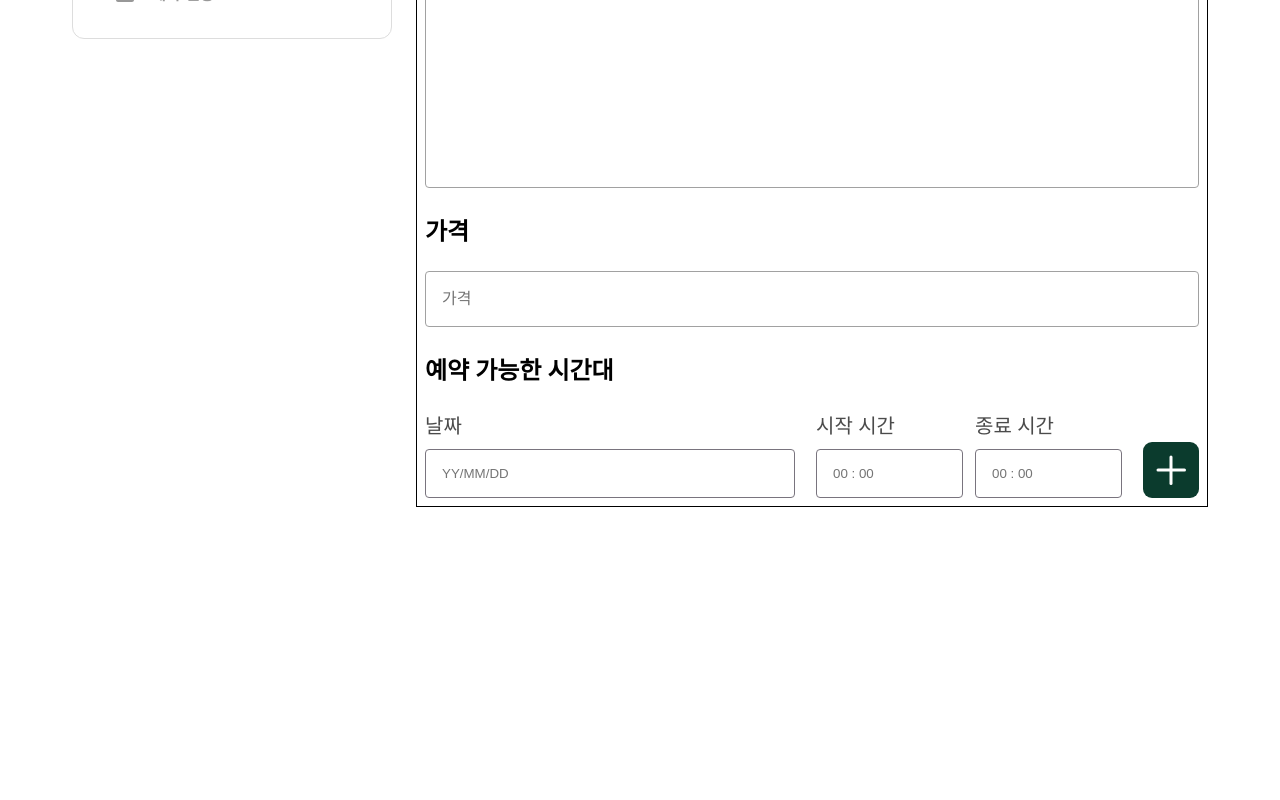
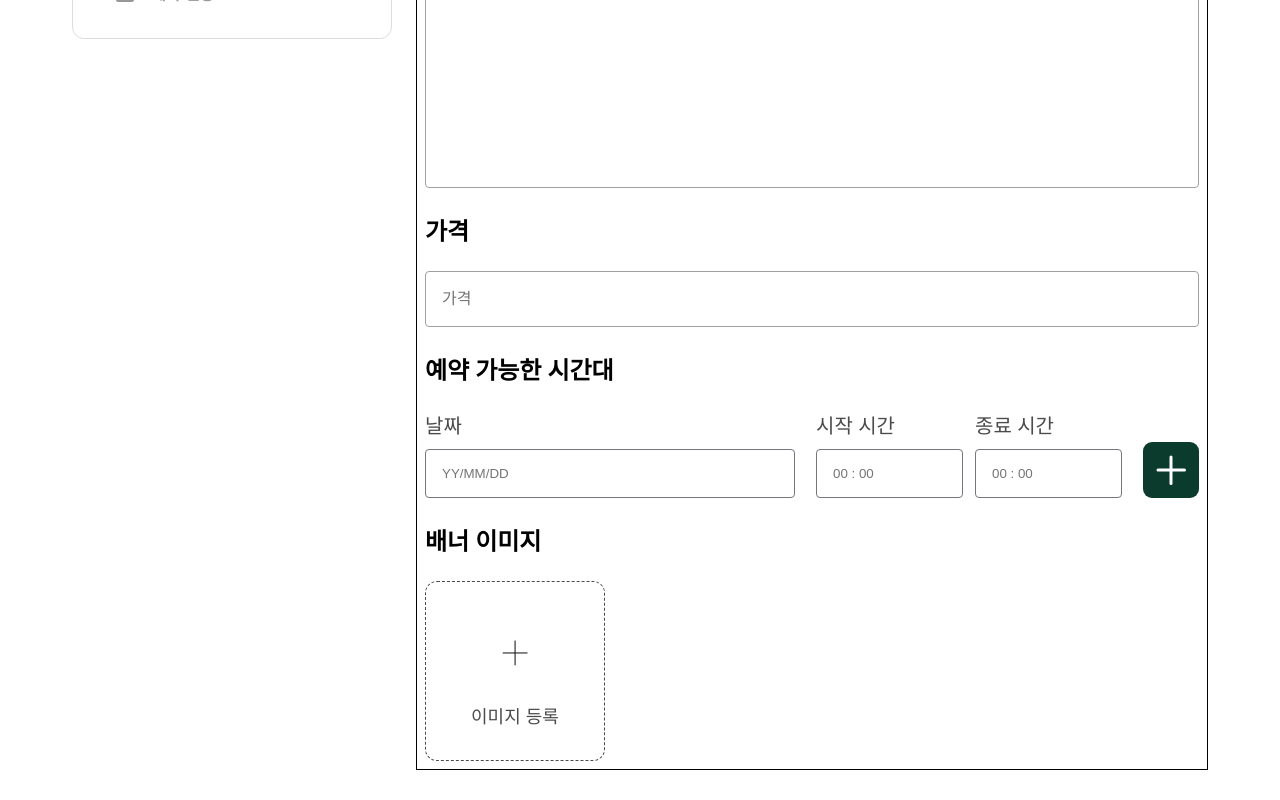
Before and after one commit to codeit-sprint-10/globalNomard, a Next.js app: page /my/register in a window 1280 px wide. Shown: the part 535-1335 px from the top of the page. Before the commit the page ends 1114 px from the top, so only its background shows below. Built offline with nearby package versions, Linux system fonts and the light colour scheme; a web font is replaced by a local one.

Commit message:
feat: 체험 등록 페이지 완성

```diff
--- a/app/(user)/_components/FileInput/FileInput.tsx
+++ /dev/null
@@ -1,5 +0,0 @@
-function FileInput() {
-  return <div>안녕하세요</div>;
-}
-
-export default FileInput;
--- /dev/null
+++ b/app/(user)/_components/Upload/Upload.tsx
@@ -0,0 +1,65 @@
+import COLORS from '@/_styles/colors';
+import Image from 'next/image';
+import styled from 'styled-components';
+
+interface Props {
+  onChange: (e: React.ChangeEvent<HTMLInputElement>) => void;
+  uploadImage: string;
+}
+
+function Upload({ onChange, uploadImage }: Props) {
+  return (
+    <Container>
+      <Label htmlFor="file">
+        <LabelPlus>+</LabelPlus>
+        <LabelText>{uploadImage ? '이미지 변경' : '이미지 등록'}</LabelText>
+      </Label>
+      <Input type="file" name="file" id="file" onChange={onChange} />
+      {uploadImage && (
+        <StyledImage src={uploadImage} width={180} height={180} alt="Image" />
+      )}
+    </Container>
+  );
+}
+
+export default Upload;
+
+const Container = styled.div`
+  display: flex;
+  gap: 2.4rem;
+`;
+
+const Label = styled.label`
+  display: flex;
+  width: 18rem;
+  height: 18rem;
+  flex-direction: column;
+  justify-content: center;
+  align-items: center;
+  border: 1px dashed ${COLORS.GRAY80};
+  border-radius: 1.2rem;
+  gap: 2rem;
+`;
+
+const LabelPlus = styled.div`
+  font-size: 6rem;
+  font-weight: 100;
+  color: ${COLORS.GRAY80};
+`;
+
+const LabelText = styled.div`
+  font-size: 1.8rem;
+  font-style: normal;
+  font-weight: 400;
+  line-height: 2.6rem;
+  color: ${COLORS.GRAY80};
+`;
+const Input = styled.input`
+  display: none;
+`;
+const StyledImage = styled(Image)`
+  width: 18rem;
+  height: 18rem;
+  object-fit: fill;
+  border-radius: 2.4rem;
+`;
--- a/app/(user)/_components/UseInput/UseInput.tsx
+++ b/app/(user)/_components/UseInput/UseInput.tsx
@@ -1,12 +1,12 @@
-import { useController, UseControllerProps } from 'react-hook-form';
+import { useController, UseControllerProps, Control } from 'react-hook-form';
 import styled from 'styled-components';
 import COLORS from '@/_styles/colors';
-
-type FormValues = { [key: string]: string };
+import { FormValues } from '@/(user)/my/register/page';
 
 interface Props extends UseControllerProps<FormValues> {
   type?: 'text' | 'number' | 'textArea';
   placeholder: string;
+  control: Control<FormValues>;
 }
 
 function UseInput({ type, placeholder, name, control, ...rest }: Props) {
--- a/app/(user)/_components/UseSelect/UseSelect.tsx
+++ b/app/(user)/_components/UseSelect/UseSelect.tsx
@@ -1,8 +1,7 @@
+import { FormValues } from '@/(user)/my/register/page';
 import COLORS from '@/_styles/colors';
 import { useController, UseControllerProps } from 'react-hook-form';
 import { styled } from 'styled-components';
-
-type FormValues = { [key: string]: string };
 
 interface Props extends UseControllerProps<FormValues> {}
 
--- a/app/(user)/my/register/page.tsx
+++ b/app/(user)/my/register/page.tsx
@@ -10,29 +10,49 @@ import UseSelect from '@/(user)/_components/UseSelect/UseSelect';
 import DatePick, { DateType } from '@/(user)/_components/DatePick/DatePick';
 import { useState } from 'react';
 import COLORS from '@/_styles/colors';
+import Upload from '@/(user)/_components/Upload/Upload';
+import { Activities, Schedule } from '@/_api/activities/activities.types';
+import { CreateActivities } from '@/_api/activities/createActivities';
 
-type FormValues = {
-  [key: string]: string;
+export type FormValues = {
+  title: string;
+  category?: string;
+  description: string;
+  price: number;
+  bannerImageUrl?: string;
 };
-
-interface DateTypes {
-  date: string;
-  startTime: string | undefined;
-  endTime: string | undefined;
-}
 
 function Page() {
   //datePicker value state 초기값 빈배열
-  const [reservation, setReservation] = useState<DateTypes[]>([]);
+  const [reservation, setReservation] = useState<Schedule[]>([]);
+  const [bannerImg, setBannerImg] = useState<string>('');
 
   const { control, handleSubmit, formState } = useForm<FormValues>({
     mode: 'onChange',
   });
 
-  const onSubmit = (data: FormValues) => {
+  const onSubmit = async (data: FormValues) => {
     //DatePicker 데이터를 가져옴
     //API를 연결하여 데이터 전송
-    console.log(data);
+    const { category, description, price, title } = data;
+
+    const reqBody: Activities = {
+      title,
+      category: category || '',
+      description,
+      price,
+      address: '서울특별시 강남구 테헤란로 427',
+      schedules: reservation,
+      bannerImageUrl: bannerImg || '',
+    };
+    console.log(reqBody);
+    await CreateActivities(reqBody);
+  };
+
+  const onRemove = (date: string) => {
+    setReservation(
+      reservation.filter((reservation) => reservation.date !== date),
+    );
   };
 
   const handleDatePickSubmit = (data: DateType) => {
@@ -43,21 +63,27 @@ function Page() {
     const dateValue = `${year}-${month}-${date}`;
     const startTime = data.startTime?.toString().substring(16, 21);
     const endTime = data.endTime?.toString().substring(16, 21);
-    const dates = [
-      {
-        date: dateValue,
-        startTime,
-        endTime,
-      },
-    ];
-    // console.log(dateForm);
-    // console.log(startTime?.substring(16, 21));
-    // console.log(endTime?.substring(16, 21));
+    const dates: Schedule = {
+      times: [
+        {
+          startTime: startTime || '',
+          endTime: endTime || '',
+        },
+      ],
+      date: dateValue,
+    };
+
     setReservation(reservation.concat(dates));
     //state 관리
   };
 
-  console.log(reservation);
+  const handleFilePickSubmit = (e: React.ChangeEvent<HTMLInputElement>) => {
+    if (e.target.files !== null) {
+      const file = e.target.files[0];
+      const imageUrl = URL.createObjectURL(file);
+      setBannerImg(imageUrl);
+    }
+  };
 
   return (
     <form onSubmit={handleSubmit(onSubmit)}>
@@ -98,16 +124,22 @@ function Page() {
         <Text $normalType={TextType.Pre8} text="예약 가능한 시간대" />
         <DatePick onClick={handleDatePickSubmit} />
         {reservation &&
-          reservation.map((reservations) => (
+          reservation.map(({ times, date }, idx) => (
             <ReservationContainer>
-              <ReservationDate>{reservations.date}</ReservationDate>
+              <ReservationDate>{date}</ReservationDate>
               <TimeContainer>
-                <ReservationTime>{reservations.startTime}</ReservationTime>
-                <ReservationTime>{reservations.endTime}</ReservationTime>
+                <ReservationTime>{times?.[idx]?.startTime}</ReservationTime>
+                <ReservationTime>{times?.[idx]?.endTime}</ReservationTime>
               </TimeContainer>
-              <Button.Add style="minus" type="button"></Button.Add>
+              <Button.Add
+                style="minus"
+                type="button"
+                onClick={() => onRemove(date)}
+              ></Button.Add>
             </ReservationContainer>
           ))}
+        <Text $normalType={TextType.Pre8} text="배너 이미지" />
+        <Upload onChange={handleFilePickSubmit} uploadImage={bannerImg} />
       </Wrapper>
     </form>
   );
--- /dev/null
+++ b/app/_api/activities/createActivities.ts
@@ -0,0 +1,22 @@
+import { BASE_URL } from '@/_styles/constants';
+import axios from 'axios';
+import { Activities } from './activities.types';
+
+/**
+ *  내 체험 등록하기
+ */
+export const CreateActivities = async (data: Activities) => {
+  try {
+    const response = await axios.post(
+      'https://sp-globalnomad-api.vercel.app/1-10/activities',
+      data,
+    );
+    console.log(response.data);
+    return response.data;
+  } catch (error: any) {
+    console.log(error.response);
+    return error.response;
+  }
+};
+
+//https://sp-globalnomad-api.vercel.app/1-10/activities
--- a/package.json
+++ b/package.json
@@ -10,6 +10,7 @@
   },
   "dependencies": {
     "@svgr/webpack": "^8.1.0",
+    "axios": "^1.6.7",
     "next": "14.1.0",
     "react": "^18",
     "react-datepicker": "^6.1.0",
```
Also changed, not shown: app/(user)/_components/DatePick/DatePick.tsx (+4 -6 lines), app/_api/activities/activities.types.ts (added, +34 -0 lines), 2 other files (tests, documents, lock files or other folders).
